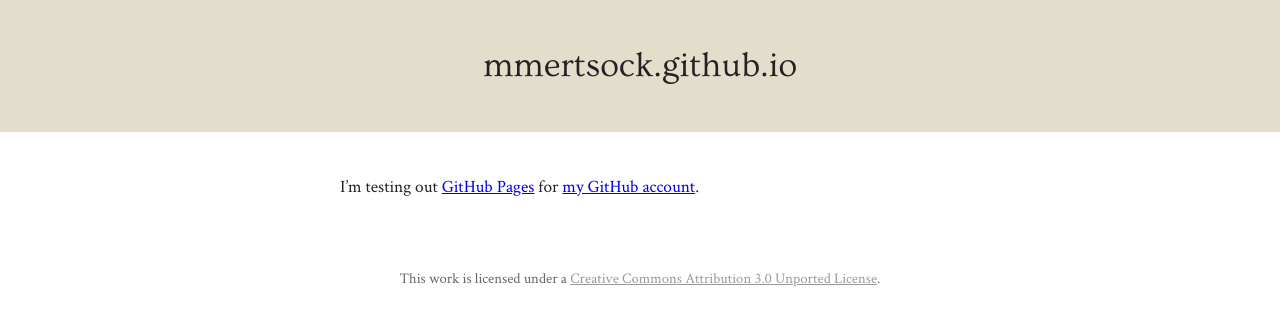
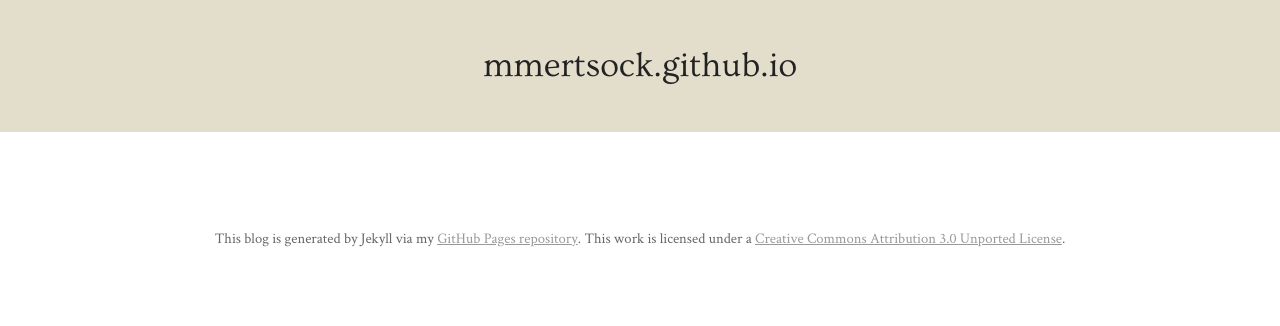
Before and after one commit to mmertsock/mmertsock.github.io, a Jekyll site: the page built from index.html, in a window 1280 px wide. Shown: the top 326 px of the page. Built offline with Jekyll 4.4.1, drawn with Linux system fonts in a browser that asks for light colours; nearby versions of some CDN libraries.

Commit message:
Add list of posts to index, tweak footer and css

```diff
--- a/_layouts/default.html
+++ b/_layouts/default.html
@@ -25,6 +25,8 @@
 
     <footer>
         <p>
+        This blog is generated by Jekyll via my
+        <a href="https://github.com/mmertsock/mmertsock.github.io">GitHub Pages repository</a>.
         This work is licensed under a <a rel="license" href="http://creativecommons.org/licenses/by/3.0/deed.en_US">Creative Commons Attribution 3.0 Unported License</a>.
         </p>
     </footer>
--- a/css/main.css
+++ b/css/main.css
@@ -91,7 +91,13 @@
 code, kbd, pre, samp {
     font-family: "Source Code Pro", "Menlo", "Consolas", monospace;
     font-size: 10pt;
-    line-height: 14pt;
+}
+
+pre {
+    line-height: 15pt;
+    background-color: #f0f0f0;
+    border-left: 6px solid #cccccc;
+    padding: 3px 6px;
 }
 
 h1 code, h2 code, h3 code {
@@ -99,6 +105,10 @@
     font-size: inherit;
     line-height: inherit;
     font-weight: lighter;
+}
+
+.highlight {
+    background-color: transparent;
 }
 
 header {
--- a/index.html
+++ b/index.html
@@ -3,4 +3,15 @@
 title: mmertsock.github.io
 ---
 
-<p>I’m testing out <a href="http://pages.github.com" rel="external">GitHub Pages</a> for <a href="https://github.com/mmertsock">my GitHub account</a>.</p>
+<nav class="clearfix">
+    <ul>
+        {% for post in site.posts %}
+        <li>
+            <time datetime="{{ post.date | date_to_xmlschema }}">
+                {{ post.date | date_to_string }}
+            </time>
+            <a href="{{ post.url }}">{{ post.title }}</a>
+        </li>
+        {% endfor %}
+    </ul>
+</nav>
```
